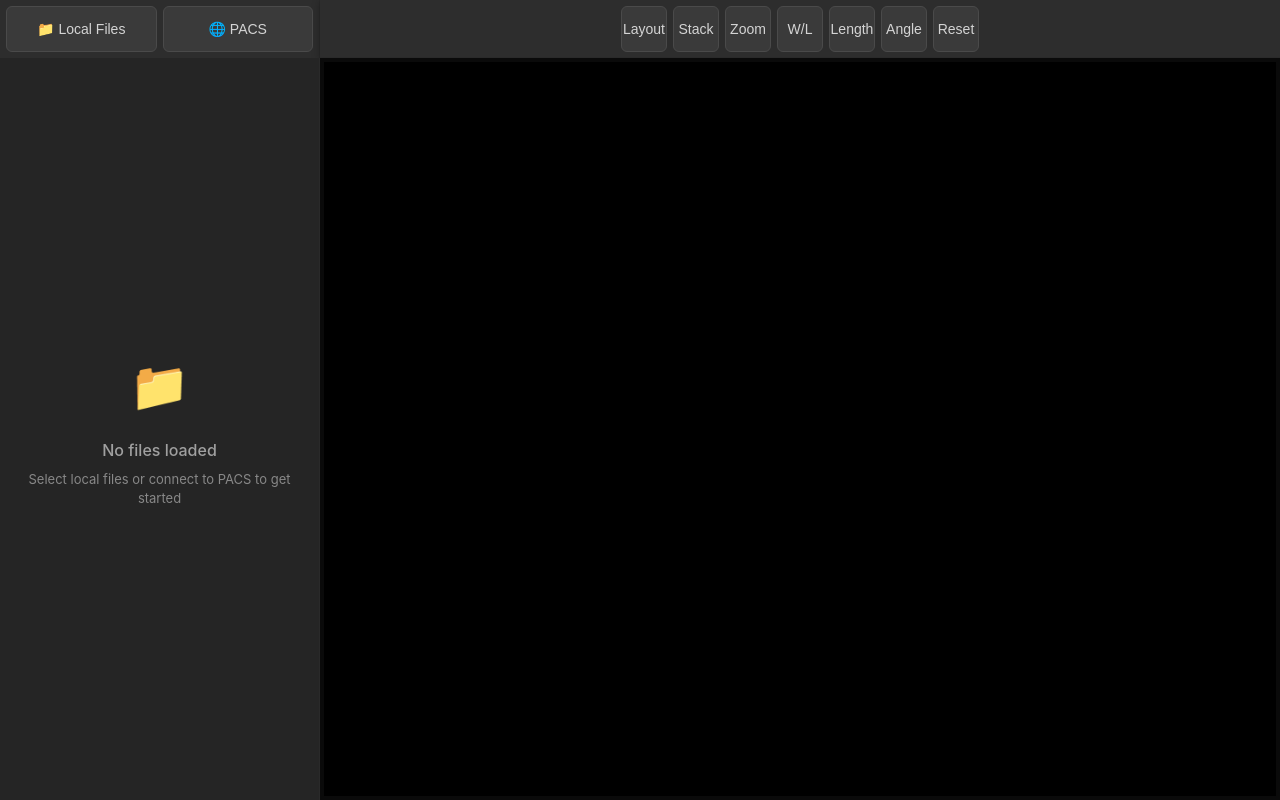
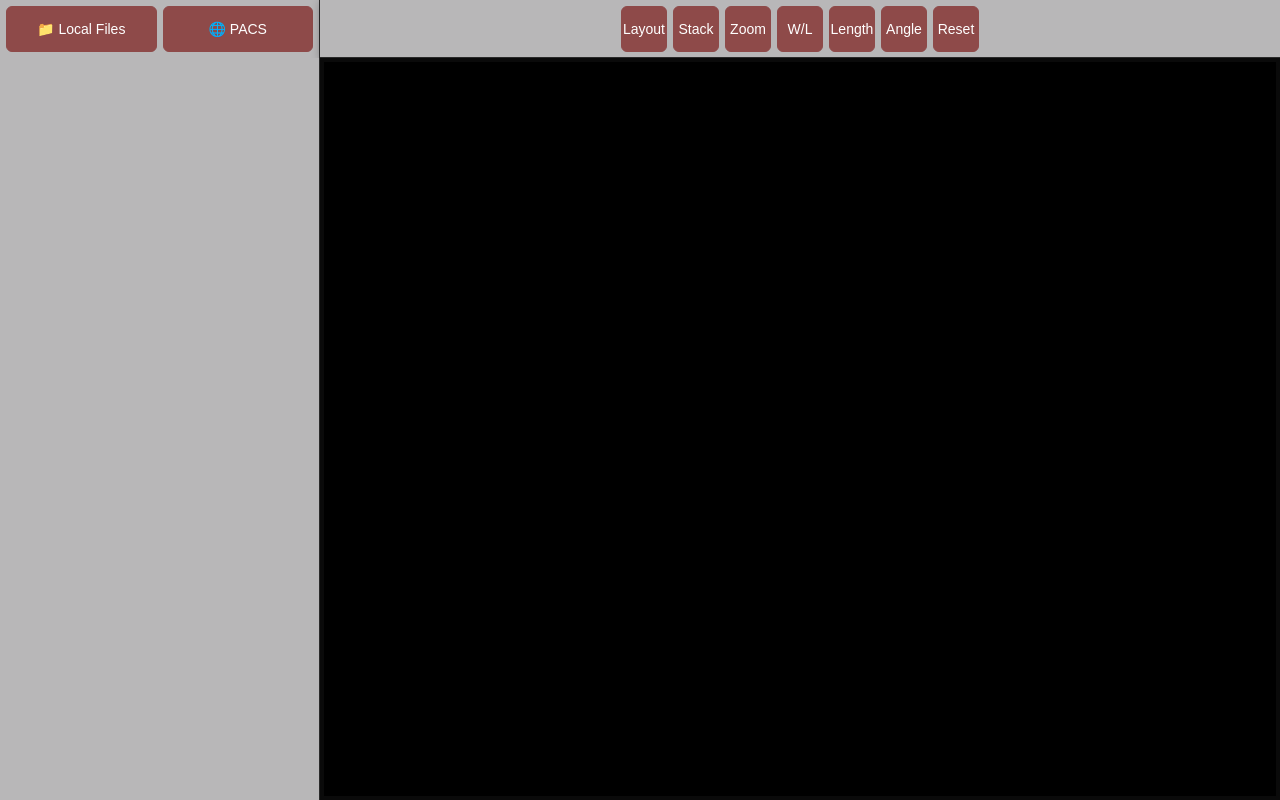
Before and after one commit to serafim-external/ScanMark4, a React (Vite) app in the folder frontend/: page / in a window 1280 px wide. Built offline with nearby package versions, Linux system fonts and the light colour scheme.

Commit message:
Поиск цветов

```diff
--- a/frontend/src/App.css
+++ b/frontend/src/App.css
@@ -15,7 +15,7 @@
   grid-row: 1;
   grid-column: 1;
   border-right: 1px solid #2a2a2a;
-  background-color: #2d2d2d;
+  background-color: #B8B7B8;
   display: flex;
   align-items: center;
   width: 320px;
@@ -27,7 +27,7 @@
 .tools-panel {
   grid-row: 1;
   grid-column: 2;
-  background-color: #2d2d2d;
+  background-color: #B8B7B8;
   display: flex;
   align-items: center;
   height: 58px;
@@ -41,7 +41,7 @@
   grid-row: 2;
   grid-column: 1;
   border-right: 1px solid #2a2a2a;
-  background-color: #252525;
+  background-color: #B8B7B8;
   overflow-y: auto;
   width: 320px;
   padding: 16px;
--- a/frontend/src/components/BrowserPanel.jsx
+++ b/frontend/src/components/BrowserPanel.jsx
@@ -5,17 +5,8 @@ const BrowserPanel = () => {
       flexDirection: 'column',
       alignItems: 'center',
       justifyContent: 'center',
-      height: '100%',
-      color: '#888',
-      textAlign: 'center'
+      height: '100%'
     }}>
-      <div style={{ fontSize: '48px', marginBottom: '16px' }}>📁</div>
-      <div style={{ fontSize: '16px', fontWeight: '500', marginBottom: '8px', color: '#a0a0a0' }}>
-        No files loaded
-      </div>
-      <div style={{ fontSize: '13px' }}>
-        Select local files or connect to PACS to get started
-      </div>
     </div>
   );
 };
--- a/frontend/src/components/Button.jsx
+++ b/frontend/src/components/Button.jsx
@@ -2,9 +2,9 @@ const Button = ({ children, onClick, variant = 'default', title }) => {
   // Базовые стили для всех кнопок
   const base = {
     padding: '10px 16px',
-    backgroundColor: '#3a3a3a',
-    color: '#d4d4d4',
-    border: '1px solid #4a4a4a',
+    backgroundColor: '#8E4A49',
+    color: '#ffffff',
+    border: '1px solid #8E4A49',
     borderRadius: '6px',
     cursor: 'pointer',
     fontSize: '14px',
@@ -30,8 +30,8 @@ const Button = ({ children, onClick, variant = 'default', title }) => {
       flex: 1
     },
     primary: {
-      backgroundColor: '#3b82f6',
-      borderColor: '#3b82f6',
+      backgroundColor: '#8E4A49',
+      borderColor: '#8E4A49',
       color: '#ffffff'
     }
   };
```
